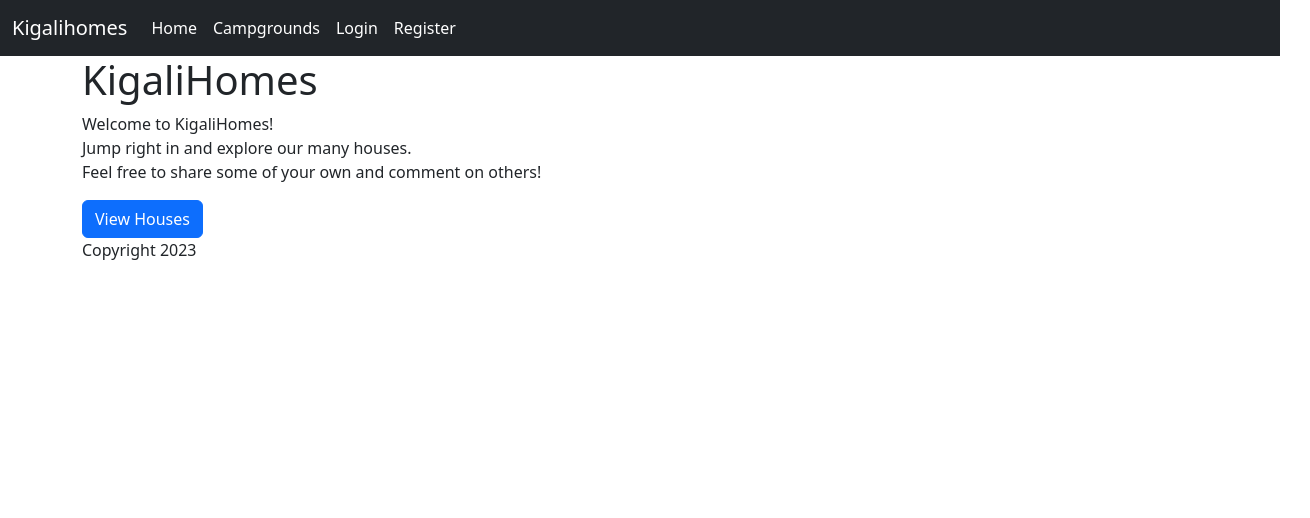
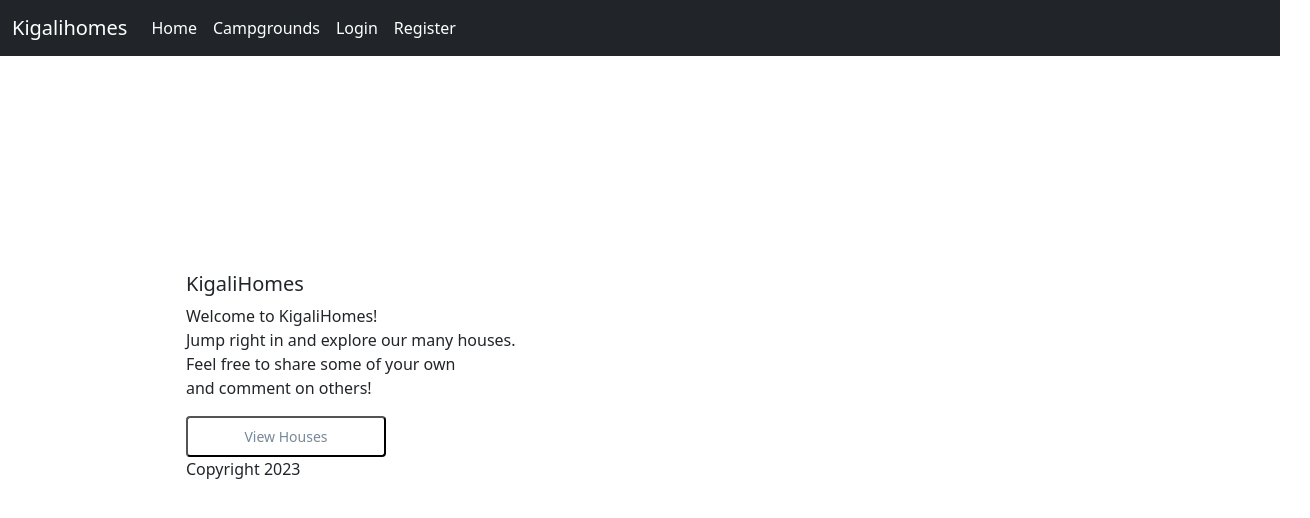
Before and after one commit to Joshua-Coded/REACT, a React (Create React App) app in the folder react/my-app/: page / in a window 1280 px wide. Shown: the top 518 px of the page, 1310 px wide, since content can reach past the window. Built offline with nearby package versions, Linux system fonts and the light colour scheme.

Commit message:
Home page done

```diff
--- /dev/null
+++ b/react/my-app/src/Home.css
@@ -0,0 +1,25 @@
+.container {
+    padding: 16px;
+    margin: auto;
+    box-sizing: border-box;
+    line-height: 1.5;
+    margin-top: 200px;
+    margin-left: 170px;
+    height: 100vh;
+    /* background-color: rgb(44, 24, 24); */
+
+  }
+
+.header {
+
+ font-size: 20px;
+}
+
+.clickme {
+    padding: 8px;
+    border-radius: 4px;
+    width: 200px;
+    font-size: 14px;
+    background-color: white;
+    color: lightslategray;
+}
--- a/react/my-app/src/Home.jsx
+++ b/react/my-app/src/Home.jsx
@@ -1,5 +1,6 @@
 import { Component } from "react";
 import { getFullYear } from "./utils";
+import "./Home.css";
 
 export default class MainContent extends Component {
   render() {
@@ -7,13 +8,12 @@ export default class MainContent extends Component {
       <div className="container">
         <h1 className="header">KigaliHomes</h1>
         <p className="paragraph">
-          {" "}
           Welcome to KigaliHomes!
           <br />
           Jump right in and explore our many houses. <br />
-          Feel free to share some of your own and comment on others!{" "}
+          Feel free to share some of your own <br /> and comment on others!{" "}
         </p>
-        <button class="btn btn-primary">View Houses</button>
+        <button className=" clickme">View Houses</button>
         <div className="App-footer">
           <p>Copyright {getFullYear()}</p>
         </div>
```
Also changed, not shown: react/my-app/src/logo.svg (deleted).
